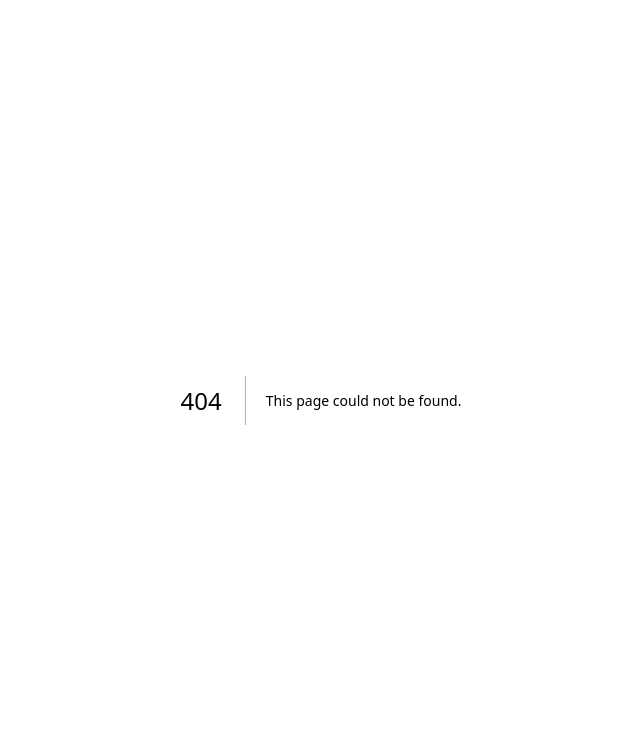
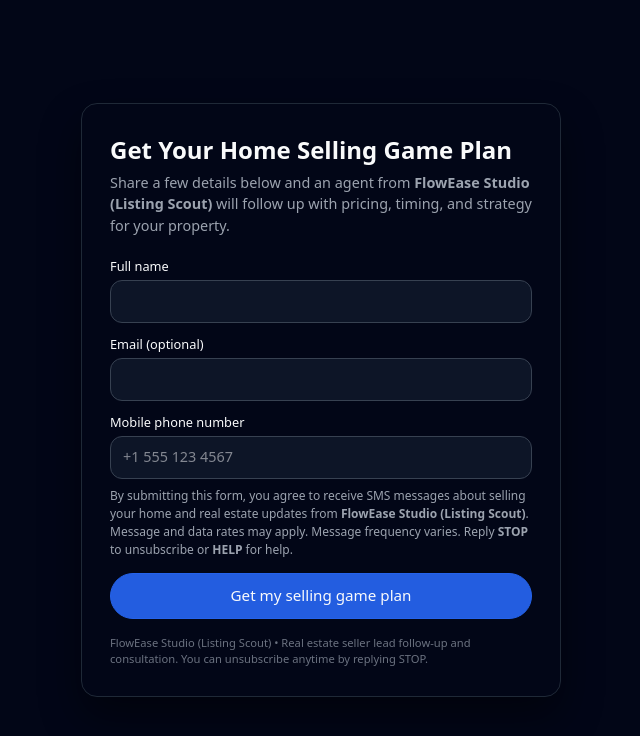
Before and after one commit to machaihenterprise-lab/listing-scout, a Next.js app: page /seller-opt-in in a window 1280 px wide. Before the commit this address had no page. Shown: the top 736 px of the page, without its empty margins (319-959 px from the left). Built offline with nearby package versions, Linux system fonts and the light colour scheme.

Commit message:
app/seller-opt-in/

```diff
--- /dev/null
+++ b/app/seller-opt-in/page.tsx
@@ -0,0 +1,219 @@
+"use client";
+
+import { FormEvent, useState } from "react";
+
+export default function SellerOptInPage() {
+  const [submitting, setSubmitting] = useState(false);
+  const [submitted, setSubmitted] = useState(false);
+
+  const handleSubmit = async (e: FormEvent) => {
+    e.preventDefault();
+    setSubmitting(true);
+
+    // For Telnyx approval we ONLY need the UI + text.
+    // You can later replace this with a call to your Supabase API
+    // to actually store the lead.
+    await new Promise((resolve) => setTimeout(resolve, 800));
+
+    setSubmitting(false);
+    setSubmitted(true);
+  };
+
+  return (
+    <main
+      style={{
+        minHeight: "100vh",
+        display: "flex",
+        alignItems: "center",
+        justifyContent: "center",
+        background: "#020617",
+        color: "#f9fafb",
+        fontFamily:
+          "system-ui, -apple-system, BlinkMacSystemFont, 'Segoe UI', sans-serif",
+        padding: "2rem 1rem",
+      }}
+    >
+      <div
+        style={{
+          width: "100%",
+          maxWidth: "480px",
+          backgroundColor: "#020617",
+          borderRadius: "1rem",
+          border: "1px solid #1f2937",
+          padding: "1.75rem",
+          boxShadow: "0 20px 40px rgba(0,0,0,0.45)",
+        }}
+      >
+        <h1
+          style={{
+            fontSize: "1.5rem",
+            fontWeight: 600,
+            marginBottom: "0.25rem",
+          }}
+        >
+          Get Your Home Selling Game Plan
+        </h1>
+        <p
+          style={{
+            fontSize: "0.9rem",
+            color: "#9ca3af",
+            marginBottom: "1.25rem",
+          }}
+        >
+          Share a few details below and an agent from{" "}
+          <strong>FlowEase Studio (Listing Scout)</strong> will follow up with
+          pricing, timing, and strategy for your property.
+        </p>
+
+        {submitted ? (
+          <div
+            style={{
+              padding: "0.85rem 1rem",
+              borderRadius: "0.75rem",
+              backgroundColor: "rgba(22, 163, 74, 0.12)",
+              border: "1px solid rgba(22, 163, 74, 0.35)",
+              fontSize: "0.9rem",
+            }}
+          >
+            ✅ Thank you! We&apos;ve received your request. An agent will reach
+            out by SMS shortly.
+          </div>
+        ) : (
+          <form onSubmit={handleSubmit}>
+            <div style={{ marginBottom: "0.75rem" }}>
+              <label
+                htmlFor="name"
+                style={{
+                  display: "block",
+                  fontSize: "0.8rem",
+                  marginBottom: "0.25rem",
+                }}
+              >
+                Full name
+              </label>
+              <input
+                id="name"
+                name="name"
+                type="text"
+                required
+                style={{
+                  width: "100%",
+                  padding: "0.6rem 0.75rem",
+                  borderRadius: "0.75rem",
+                  border: "1px solid #374151",
+                  backgroundColor: "rgba(15, 23, 42, 0.9)",
+                  color: "#f9fafb",
+                  fontSize: "0.9rem",
+                }}
+              />
+            </div>
+
+            <div style={{ marginBottom: "0.75rem" }}>
+              <label
+                htmlFor="email"
+                style={{
+                  display: "block",
+                  fontSize: "0.8rem",
+                  marginBottom: "0.25rem",
+                }}
+              >
+                Email (optional)
+              </label>
+              <input
+                id="email"
+                name="email"
+                type="email"
+                style={{
+                  width: "100%",
+                  padding: "0.6rem 0.75rem",
+                  borderRadius: "0.75rem",
+                  border: "1px solid #374151",
+                  backgroundColor: "rgba(15, 23, 42, 0.9)",
+                  color: "#f9fafb",
+                  fontSize: "0.9rem",
+                }}
+              />
+            </div>
+
+            <div style={{ marginBottom: "0.5rem" }}>
+              <label
+                htmlFor="phone"
+                style={{
+                  display: "block",
+                  fontSize: "0.8rem",
+                  marginBottom: "0.25rem",
+                }}
+              >
+                Mobile phone number
+              </label>
+              <input
+                id="phone"
+                name="phone"
+                type="tel"
+                required
+                placeholder="+1 555 123 4567"
+                style={{
+                  width: "100%",
+                  padding: "0.6rem 0.75rem",
+                  borderRadius: "0.75rem",
+                  border: "1px solid #374151",
+                  backgroundColor: "rgba(15, 23, 42, 0.9)",
+                  color: "#f9fafb",
+                  fontSize: "0.9rem",
+                }}
+              />
+            </div>
+
+            {/* Telnyx / carrier-friendly consent text */}
+            <p
+              style={{
+                fontSize: "0.75rem",
+                color: "#9ca3af",
+                lineHeight: 1.5,
+                marginBottom: "0.9rem",
+              }}
+            >
+              By submitting this form, you agree to receive SMS messages about
+              selling your home and real estate updates from{" "}
+              <strong>FlowEase Studio (Listing Scout)</strong>. Message and data
+              rates may apply. Message frequency varies. Reply{" "}
+              <strong>STOP</strong> to unsubscribe or <strong>HELP</strong> for
+              help.
+            </p>
+
+            <button
+              type="submit"
+              disabled={submitting}
+              style={{
+                width: "100%",
+                padding: "0.65rem 0.75rem",
+                borderRadius: "999px",
+                border: "1px solid #2563eb",
+                backgroundColor: submitting
+                  ? "rgba(37, 99, 235, 0.5)"
+                  : "rgba(37, 99, 235, 0.95)",
+                color: "#f9fafb",
+                fontSize: "0.95rem",
+                fontWeight: 500,
+                cursor: submitting ? "default" : "pointer",
+              }}
+            >
+              {submitting ? "Submitting…" : "Get my selling game plan"}
+            </button>
+          </form>
+        )}
+
+        <p
+          style={{
+            marginTop: "1rem",
+            fontSize: "0.7rem",
+            color: "#6b7280",
+          }}
+        >
+          FlowEase Studio (Listing Scout) • Real estate seller lead follow-up
+          and consultation. You can unsubscribe anytime by replying STOP.
+        </p>
+      </div>
+    </main>
+  );
+}
```
